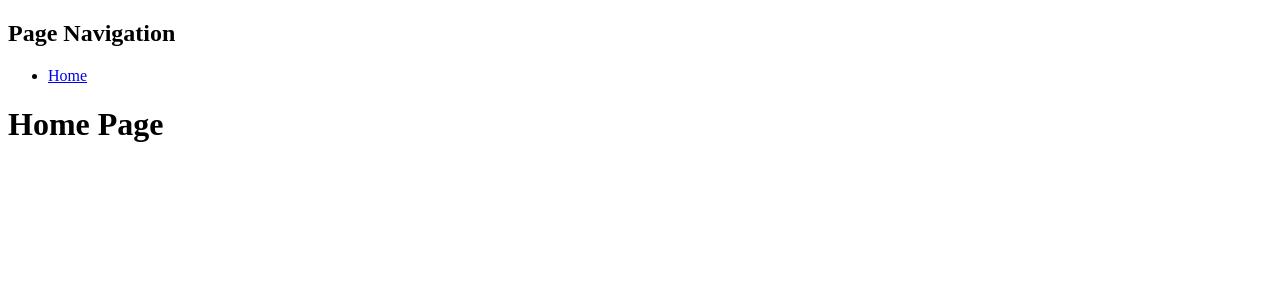
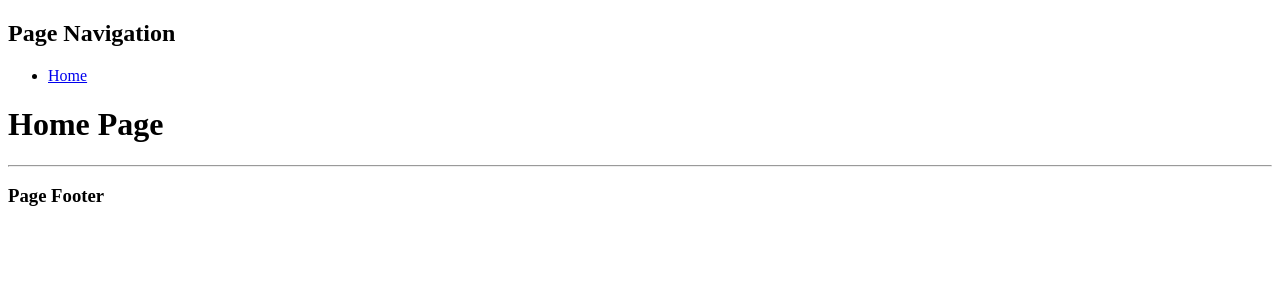
Before and after one commit to saintabomination/restaurant-website, a React (Create React App) app: page / in a window 1280 px wide. Shown: the top 300 px of the page. Built offline with nearby package versions, Linux system fonts and the light colour scheme.

Commit message:
Creating 404 page and Page Footer component

```diff
--- a/src/App.tsx
+++ b/src/App.tsx
@@ -1,12 +1,14 @@
 import { Routes, Route } from 'react-router-dom';
 
 import HomePage from './pages/HomePage';
+import NotFoundPage from './pages/NotFoundPage';
 
 const App = (): JSX.Element =>
   (
     <div>
       <Routes>
         <Route path="/" element={<HomePage />} />
+        <Route path="*" element={<NotFoundPage />} />
       </Routes>
     </div>
   );
--- /dev/null
+++ b/src/components/PageFooter.tsx
@@ -0,0 +1,9 @@
+const PageFooter = (): JSX.Element =>
+  (
+    <footer>
+      <hr />
+      <h3>Page Footer</h3>
+    </footer>
+  );
+
+export default PageFooter;
--- a/src/layouts/DefaultLayout.tsx
+++ b/src/layouts/DefaultLayout.tsx
@@ -1,4 +1,5 @@
 import PageNavigation from '../components/PageNavigation';
+import PageFooter from '../components/PageFooter';
 
 type DefaultLayoutProps = {
   children: React.ReactNode;
@@ -9,6 +10,7 @@ const DefaultLayout = ({ children }: DefaultLayoutProps): JSX.Element =>
     <>
       <PageNavigation />
       {children}
+      <PageFooter />
     </>
   );
 
--- /dev/null
+++ b/src/pages/NotFoundPage.tsx
@@ -0,0 +1,11 @@
+import DefaultLayout from '../layouts/DefaultLayout';
+
+const NotFoundPage = (): JSX.Element =>
+  (
+    <DefaultLayout>
+      <h1>Error 404</h1>
+      <p>Page not found.</p>
+    </DefaultLayout>
+  );
+
+export default NotFoundPage;
```
